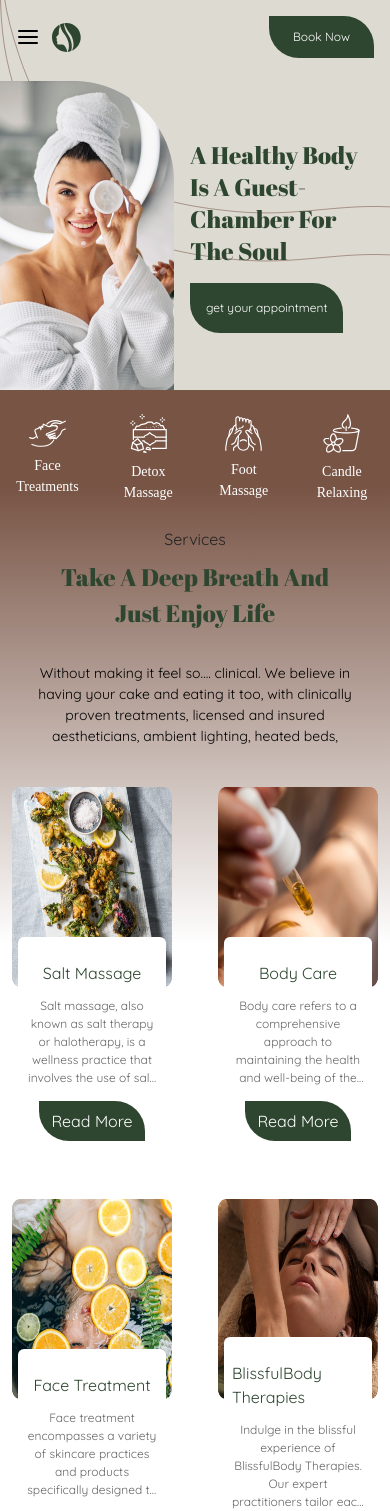
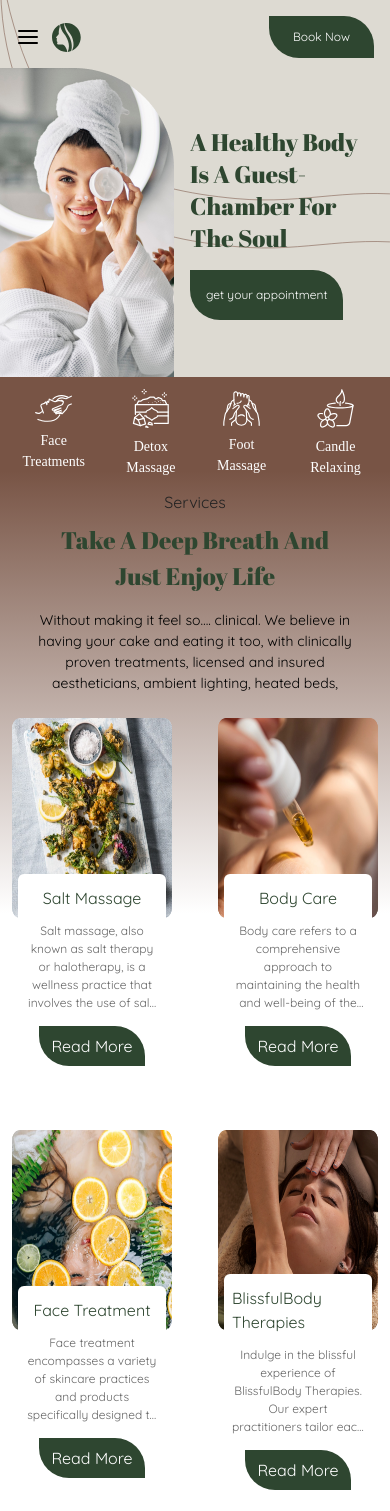
Before and after one commit to jazykhan3/Artureanec, a React (Create React App) app: page / in a window 390 px wide. Shown: the top 1511 px of the page. Built offline with nearby package versions, Linux system fonts and the light colour scheme; a web font is replaced by a local one.

Commit message:
styling issues

```diff
--- a/src/Components/Hero.jsx
+++ b/src/Components/Hero.jsx
@@ -9,7 +9,7 @@ function Hero() {
     <>
       <div
         id="heroSection"
-        className="bg-[#DDDAD2] flex flex-col flex-col-reverse lg:flex-row gap-16 lg:gap-10 xl:gap-40 overflow-hidden pt-36 md:pt-40 mt-[-137px] bg-cover bg-no-repeat"
+        className="bg-[#DDDAD2] flex flex-col flex-col-reverse lg:flex-row gap-16 lg:gap-10 xl:gap-40 overflow-hidden pt-36 md:pt-40 mt-[-150px] md:mt-[-137px] bg-cover bg-no-repeat"
         style={{ backgroundImage: `url(${lineBg})` }}
       >
         <div className="absolute hidden md:flex w-full justify-end">
--- a/src/Components/Services.jsx
+++ b/src/Components/Services.jsx
@@ -87,7 +87,7 @@ function Services() {
           src={serviceBg}
           alt="_bg"
         />
-        <div className="bg-transparent md:bg-[#785445] flex flex-row gap-8 lg:gap-[200px] justify-center px-3 md:px-24 py-6">
+        <div className="bg-transparent md:bg-[#785445] flex flex-row gap-4 lg:gap-[200px] justify-center px-3 md:px-24 py-3 md:py-6">
           {serviceIcon.map((item, index) => (
             <div
               key={index}
@@ -107,8 +107,8 @@ function Services() {
             </div>
           ))}
         </div>
-        <div className="bg-transparent md:bg-white  md:pt-40 px-3 sm:px-6 md:px-8 lg:px-24 flex flex-col gap-10 md:gap-16 justify-center items-center">
-          <div className="flex flex-col gap-8 justify-center items-center z-[1]">
+        <div className="bg-transparent md:bg-white  md:pt-40 px-3 sm:px-6 md:px-8 lg:px-24 flex flex-col gap-6 md:gap-16 justify-center items-center">
+          <div className="flex flex-col gap-4 justify-center items-center z-[1]">
             <div className="flex flex-col gap-2 md:gap-5 justify-center items-center">
               <p className="text-[#232323] fontQuicksand text-base md:text-2xl font-semi-bold md:font-medium leading-normal">
                 Services
@@ -145,7 +145,7 @@ function Services() {
                     <div
                       className={`flex flex-col gap-3 justify-center items-center
                         bg-white text-black
-                       rounded-md mx-3 px-2 md:px-5 py-6 pb-12`}
+                       rounded-md mx-3 px-2 md:px-5 py-3 md:py-6 pb-12`}
                     >
                       <p
                         className={`text-[#2E4630]
```
